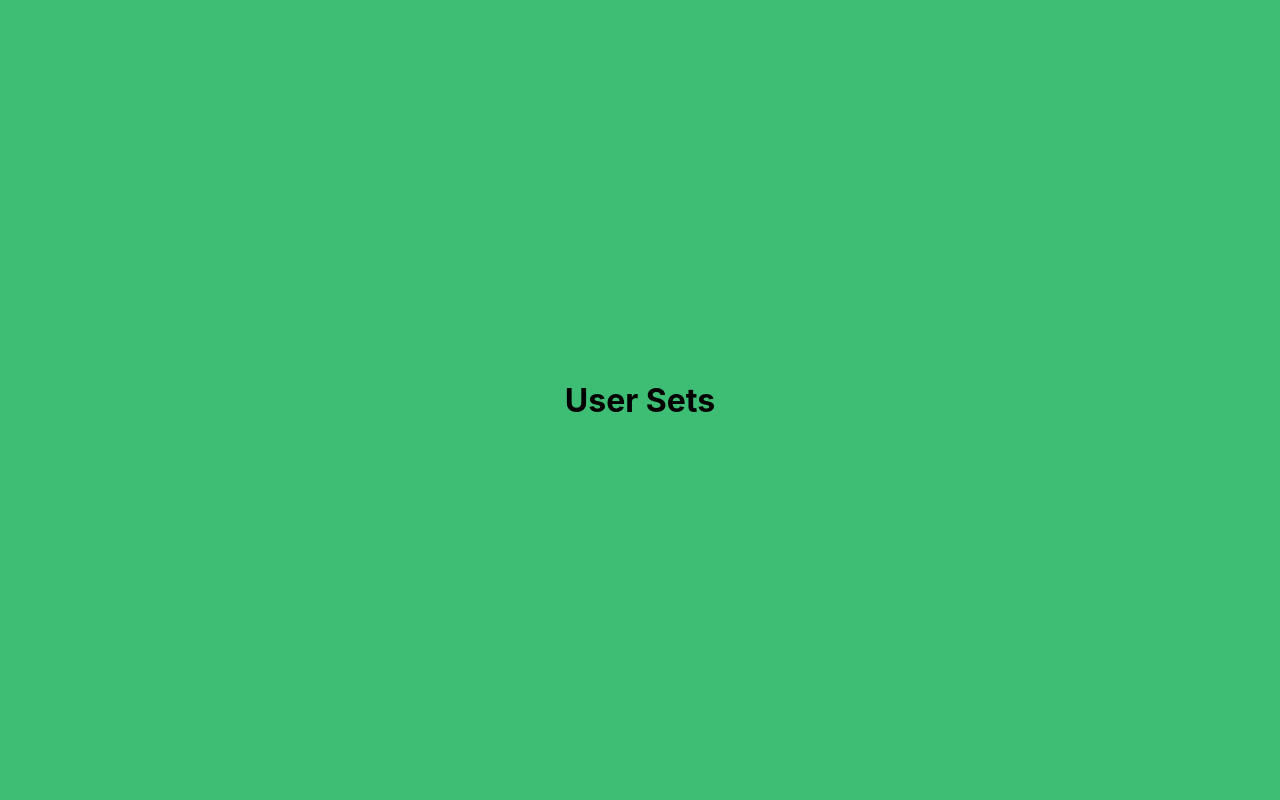
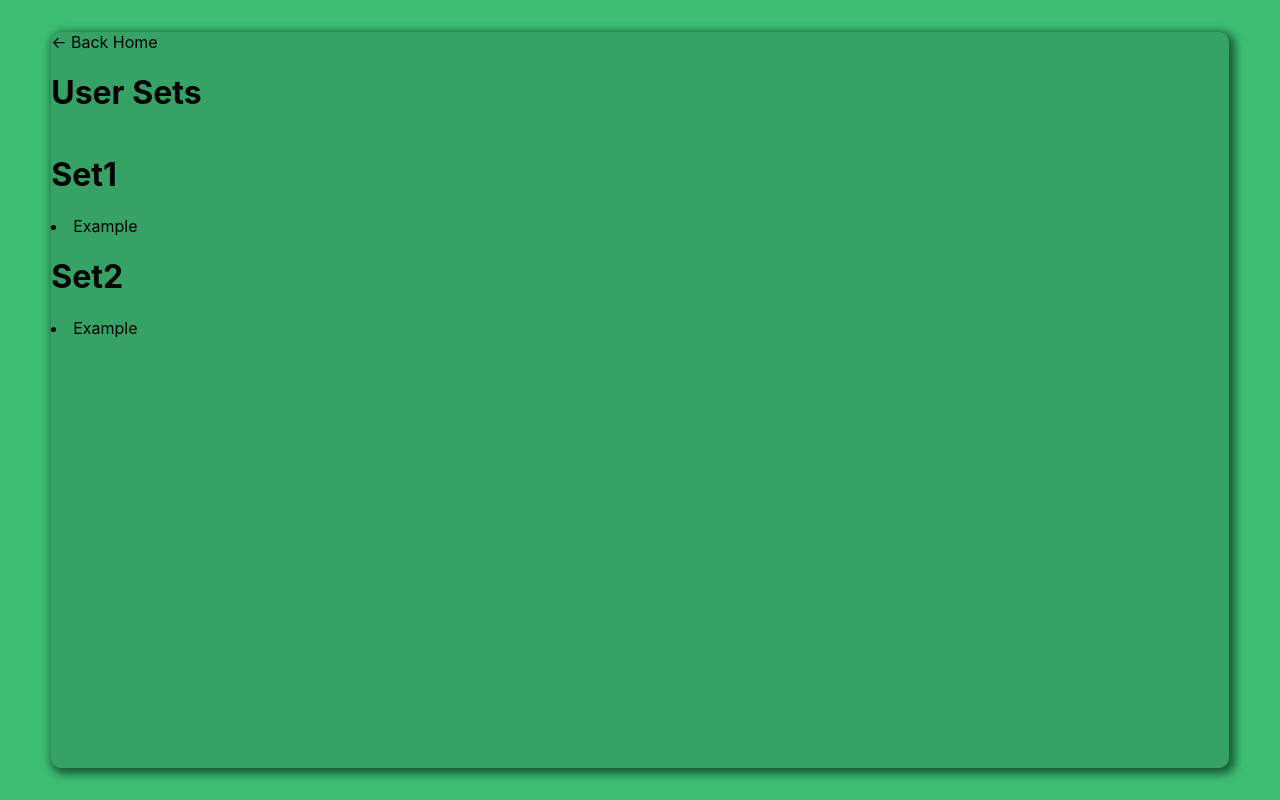
Before and after one commit to ricardomerlin/Scoots, a React (Create React App) app in the folder frontend/: page /UserSets in a window 1280 px wide. Built offline with nearby package versions, Linux system fonts and the light colour scheme.

Commit message:
pushing styles to join room, mysets components

```diff
--- a/frontend/src/AboutPage.js
+++ b/frontend/src/AboutPage.js
@@ -1,3 +1,5 @@
+
+
 function AboutPage () {
   return (
     <div>
--- a/frontend/src/App.js
+++ b/frontend/src/App.js
@@ -18,6 +18,66 @@ function App() {
     setRouteSelected(true);
   }
 
+  const profileInformation = {
+    username: 'User123',
+    email: 'r@gmaill.com',
+    password: 'password',
+    sets: [
+      {
+        name: 'Set1',
+        questions: [
+          {
+            question: 'Question1',
+            answer: 'Answer1',
+            wrongAnswers: ['Wrong1', 'Wrong2', 'Wrong3']
+          },
+          {
+            question: 'Question2',
+            answer: 'Answer2',
+            wrongAnswers: ['Wrong4', 'Wrong5', 'Wrong6']
+          },
+          {
+            question: 'Question3',
+            answer: 'Answer3',
+            wrongAnswers: ['Wrong7', 'Wrong8', 'Wrong9']
+          },
+          {
+            question: 'Question4',
+            answer: 'Answer4',
+            wrongAnswers: ['Wrong10', 'Wrong11', 'Wrong12']
+          }
+        ]
+      },
+      {
+        name: 'Set2',
+        questions: [
+          {
+            question: 'Question5',
+            answer: 'Answer5',
+            wrongAnswers: ['Wrong13', 'Wrong14', 'Wrong15']
+          },
+          {
+            question: 'Question6',
+            answer: 'Answer6',
+            wrongAnswers: ['Wrong16', 'Wrong17', 'Wrong18']
+          },
+          {
+            question: 'Question7',
+            answer: 'Answer7',
+            wrongAnswers: ['Wrong19', 'Wrong20', 'Wrong21']
+          },
+          {
+            question: 'Question8',
+            answer: 'Answer8',
+            wrongAnswers: ['Wrong22', 'Wrong23', 'Wrong24']
+          }
+        ]
+      }
+    ]
+  }
+
+  console.log(profileInformation)
+
   return (
     <Router>
       <div className="App">
@@ -29,7 +89,7 @@ function App() {
           <Route path="/CreateRoom" element={<CreateRoom />} />
           <Route path="/LoginScreen" element={<LoginScreen />} />
           <Route path="/ProfilePage" element={<ProfilePage />} />
-          <Route path="/UserSets" element={<UserSets />} />
+          <Route path="/UserSets" element={<UserSets profileSets={profileInformation.sets}/>} />
         </Routes>
       </div>
     </Router>
--- a/frontend/src/JoinRoom.js
+++ b/frontend/src/JoinRoom.js
@@ -1,4 +1,5 @@
 import './styles/JoinRoom.css';
+import { Link } from 'react-router-dom';
 import { useState } from 'react';
 
 function JoinRoom({ loggedIn }) {
@@ -7,7 +8,8 @@ function JoinRoom({ loggedIn }) {
 
     return (
         <div className="join-room-container">
-            <h2><img className='back-image' src='https://cdn-icons-png.flaticon.com/256/109/109618.png'/>Back Home</h2>
+            {/* <button className='back-home-button'>← Back Home</button> */}
+            <Link to='/' className='back-home-button'>← Back Home</Link>
             <h1>Join Room</h1>
             <p>Enter the ID of the room you are trying to join, or {loggedIn ? 'create a new room.' : 'log in to create a new room.'}</p>
             <form>
--- a/frontend/src/UserSets.js
+++ b/frontend/src/UserSets.js
@@ -1,7 +1,28 @@
-function UserSets () {
+import { Link } from 'react-router-dom';
+import './styles/UserSets.css';
+
+function UserSets ({ profileSets }) {
+
+    const mappedSets = profileSets.map((set) => {
+        return (
+            <div className='set-card'>
+                <h1>{set.name}</h1>
+                <div className='question-list'>
+                    <li>Example</li>
+                </div>
+            </div>
+        )
+    })
+
+    console.log(mappedSets)
+
     return (
-        <div>
+        <div className="component-container">
+            <Link to='/' className='back-home-button'>← Back Home</Link>
             <h1>User Sets</h1>
+            <div className='set-list'>
+                {mappedSets}
+            </div>
         </div>
     )
 }
--- a/frontend/src/styles/JoinRoom.css
+++ b/frontend/src/styles/JoinRoom.css
@@ -5,3 +5,12 @@
     align-items: center;
     height: 100vh;
 }
+
+.back-home-button {
+    text-decoration: none;
+    color: inherit;
+    border: none;
+    font: inherit;
+    cursor: pointer;
+    outline: inherit;
+}
--- /dev/null
+++ b/frontend/src/styles/UserSets.css
@@ -0,0 +1,9 @@
+.component-container {
+    display: flex;
+    flex-direction: column;
+    height: 92vh;
+    width: 92vw;
+    border-radius: 10px;
+    box-shadow: 3px 3px 10px 3px #155a33;
+    background-color: #37a265;
+}
```
